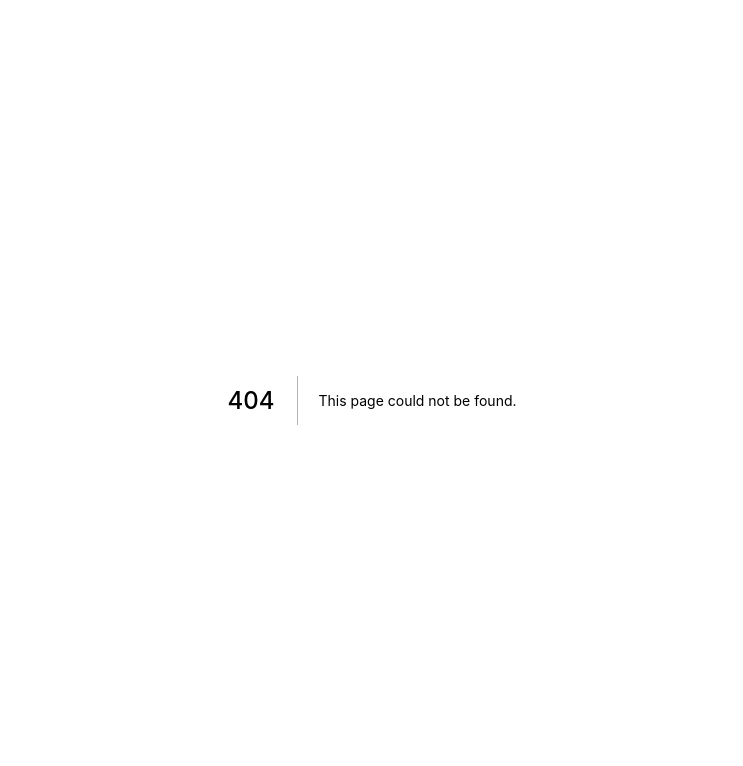
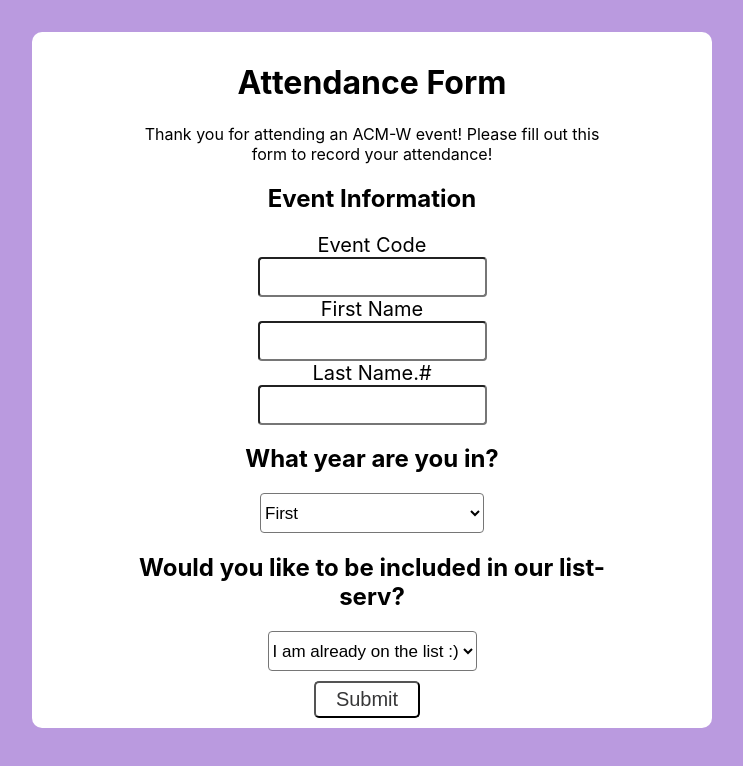
Before and after one commit to jgeorge37/acmwosu-db, a Next.js app in the folder acmw-db-app/: page /attendance in a window 1280 px wide. Before the commit this address had no page. Shown: the top 766 px of the page, without its empty margins (268-1011 px from the left). Built offline with nearby package versions, Linux system fonts and the light colour scheme.

Commit message:
Szm/ada 24 attendance form front end (#10)
* ADA-24 Adding attendance form front UI

* Adding comments, mock functions, and cleaning up code

* indent

* Adding some other validation

Co-authored-by: SnobbyDragon <angela.li.2019@gmail.com>

```diff
--- /dev/null
+++ b/acmw-db-app/components/AttendanceForm.jsx
@@ -0,0 +1,63 @@
+import SelectInput from '../components/FormComponents/SelectInput'
+import TextField from '../components/FormComponents/TextField'
+import SubmitButton from '../components/FormComponents/SubmitButton'
+import styles from '../styles/components/AttendanceForm.module.css'
+import {useState} from 'react'
+import Head from 'next/head'
+
+const AttendanceForm = (props) => {
+
+    const [eventCode, setEventCode] = useState("")
+    const [firstName, setFirstName] = useState("")
+    const [lastName, setLastName] = useState("")
+
+    const yearOptions = ["First", "Second", "Third", "Fourth", "Fifth+", "Graduate or Phd student :)"]
+    const listServOptions = ["I am already on the list :)", "Yes, please!", "Nope, thank you"]
+
+    const handleSubmit = () => {
+        // If event code is valid, add a database entry, and display "Submitted successfully" message
+        // Else if the event code is not valid, display "Invalid event code" message
+
+        // This would be changed to pull from a database of event codes and see if there is a match (maybe?)
+        if (firstName !== "" && lastName !== "" && eventCode === "007") {
+            console.log("Successful recorded your attendance!")
+        } else if (eventCode === "007") {
+            console.log("You must provide your first and last name!")
+        } else {
+            console.log("Event code is incorrect!")
+        }
+    }
+
+    // Sara: Actually this form might be slightly different depending on how the website is set up.
+    // If ACM-W users are able to login to their personal accounts, then we would just need the event code.
+    // This is just going off of past attendance forms.
+
+    return (
+        <div className={styles.container}>
+            <Head>
+                <title>ACM-W Attendance Form</title>
+            </Head>
+            <div className={styles.card}>
+                <h1>Attendance Form</h1>
+                <p>Thank you for attending an ACM-W event! Please fill out this form to record your attendance!</p>
+                <h2>Event Information</h2>
+                <TextField label="Event Code" onChange={(event) => setEventCode(event.target.value)}/>
+                <TextField label="First Name" onChange={(event) => setFirstName(event.target.value)}/>
+                <TextField label="Last Name.#" onChange={(event) => setLastName(event.target.value)}/>
+                <div>
+                    <h2>What year are you in?</h2>
+                    <SelectInput options={yearOptions}/>
+                </div>
+                <div>
+                    <h2>Would you like to be included in our list-serv?</h2>
+                    <SelectInput options={listServOptions}/>
+                </div>
+                <span>
+                    <SubmitButton label="Submit" handleChange={handleSubmit}/>
+                </span>
+            </div>
+        </div>
+    )
+}
+
+export default AttendanceForm
--- a/acmw-db-app/components/CompanyForm.jsx
+++ b/acmw-db-app/components/CompanyForm.jsx
@@ -1,5 +1,5 @@
 import SubmitButton from './FormComponents/SubmitButton'
-import SearchInput from './FormComponents/SearchInput'
+import TextField from './FormComponents/TextField'
 import SelectInput from './FormComponents/SelectInput'
 import MultiSelectInput from './FormComponents/MultiSelectInput'
 import styles from '../styles/components/CompanyForm.module.css'
@@ -28,10 +28,10 @@ const CompanyForm = (props) => {
                     <div>
                         <h2>Search By: </h2>
                         <div className={styles.one}>
-                            <SearchInput label="Company Name"/>
+                            <TextField label="Company Name"/>
                         </div>
                         <div className={styles.two}>
-                        <SearchInput label="Contact Name"/>
+                            <TextField label="Contact Name"/>
                         </div>
                     </div>
                     <div>
--- a/acmw-db-app/components/FormComponents/SelectInput.jsx
+++ b/acmw-db-app/components/FormComponents/SelectInput.jsx
@@ -3,7 +3,7 @@ import styles from '../../styles/components/FormComponents.module.css'
 const SelectInput = (props) => {
 
     return (
-        <select className={styles.field}>
+        <select className={styles.field} onChange={props.onChange}>
             {props.options.map((value, index) => {
                 return <option key={index}>{value}</option>
             })}
--- a/acmw-db-app/components/FormComponents/SearchInput.jsx
+++ b/acmw-db-app/components/FormComponents/TextField.jsx
@@ -1,12 +1,12 @@
 import styles from '../../styles/components/FormComponents.module.css'
 
-const SearchInput = (props) => {
+const TextField = (props) => {
     return (
         <>
             <label className={styles.label}>{props.label}</label>
-            <input type="text" className={styles.field}></input>
+            <input type="text" className={styles.field} onChange={props.onChange}></input>
         </>
     )
 }
 
-export default SearchInput
+export default TextField
--- /dev/null
+++ b/acmw-db-app/pages/attendance.js
@@ -0,0 +1,11 @@
+import AttendanceForm from '../components/AttendanceForm'
+
+const Attendance = () => {
+    return (
+        <div>
+            <AttendanceForm />
+        </div>
+    )
+}
+
+export default Attendance
--- /dev/null
+++ b/acmw-db-app/styles/components/AttendanceForm.module.css
@@ -0,0 +1,18 @@
+.container {
+  display: flex;
+  justify-content: center;
+  text-align: center;
+  background-color: #BA9ADF;
+  flex-direction: column;
+  height: 100vh;
+  padding-bottom: 40px;
+}
+
+.card {
+  margin: 10px 300px;
+  padding: 10px 100px 10px 100px;
+  background-color: #FFFFFF;
+  text-decoration: none;
+  border-radius: 10px;
+  overflow: auto;
+}
--- a/acmw-db-app/styles/components/CompanyForm.module.css
+++ b/acmw-db-app/styles/components/CompanyForm.module.css
@@ -10,7 +10,8 @@
     background-color: rgba(0,0,0, 0.5);
   }
   .popup_inner {
-    position: absolute;
+    position: fixed;
+    overflow: auto;
     left: 30%;
     right: 30%;
     top: 16%;
```
